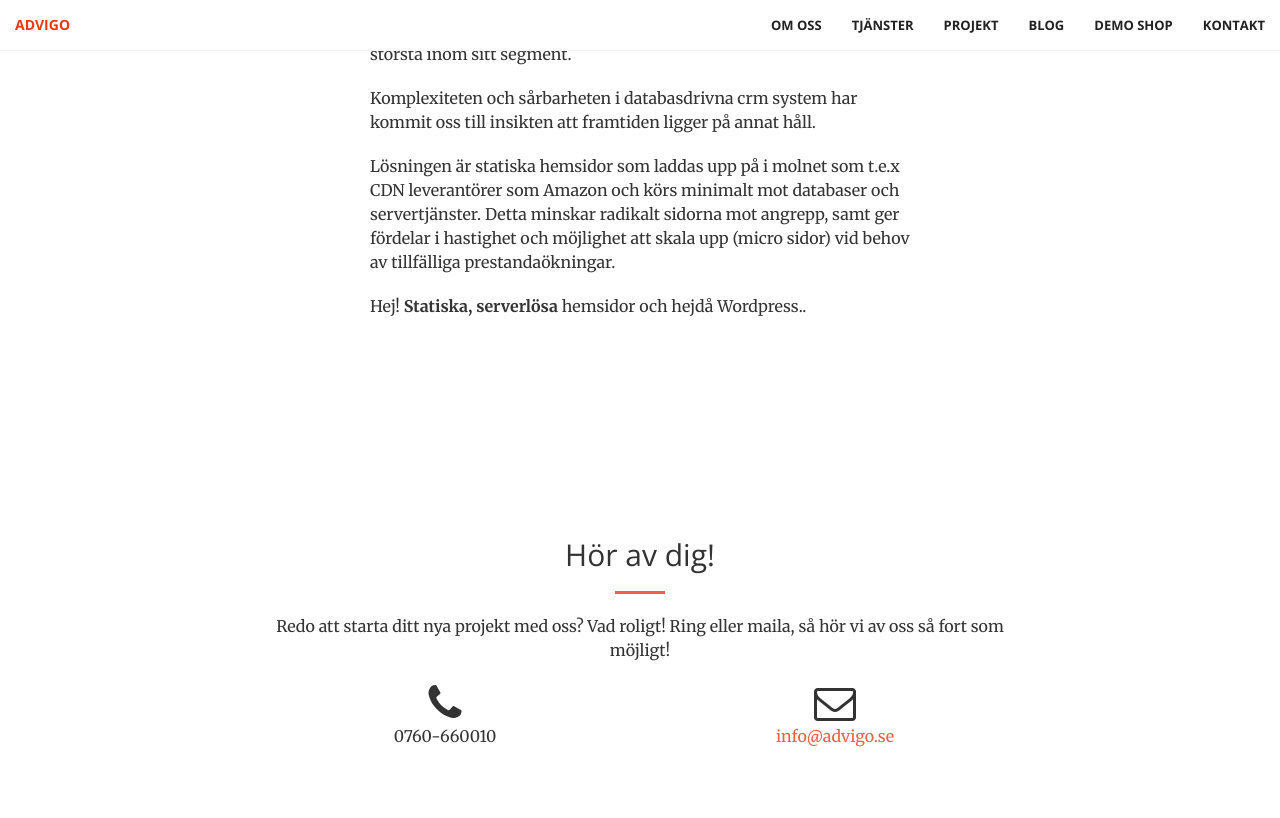
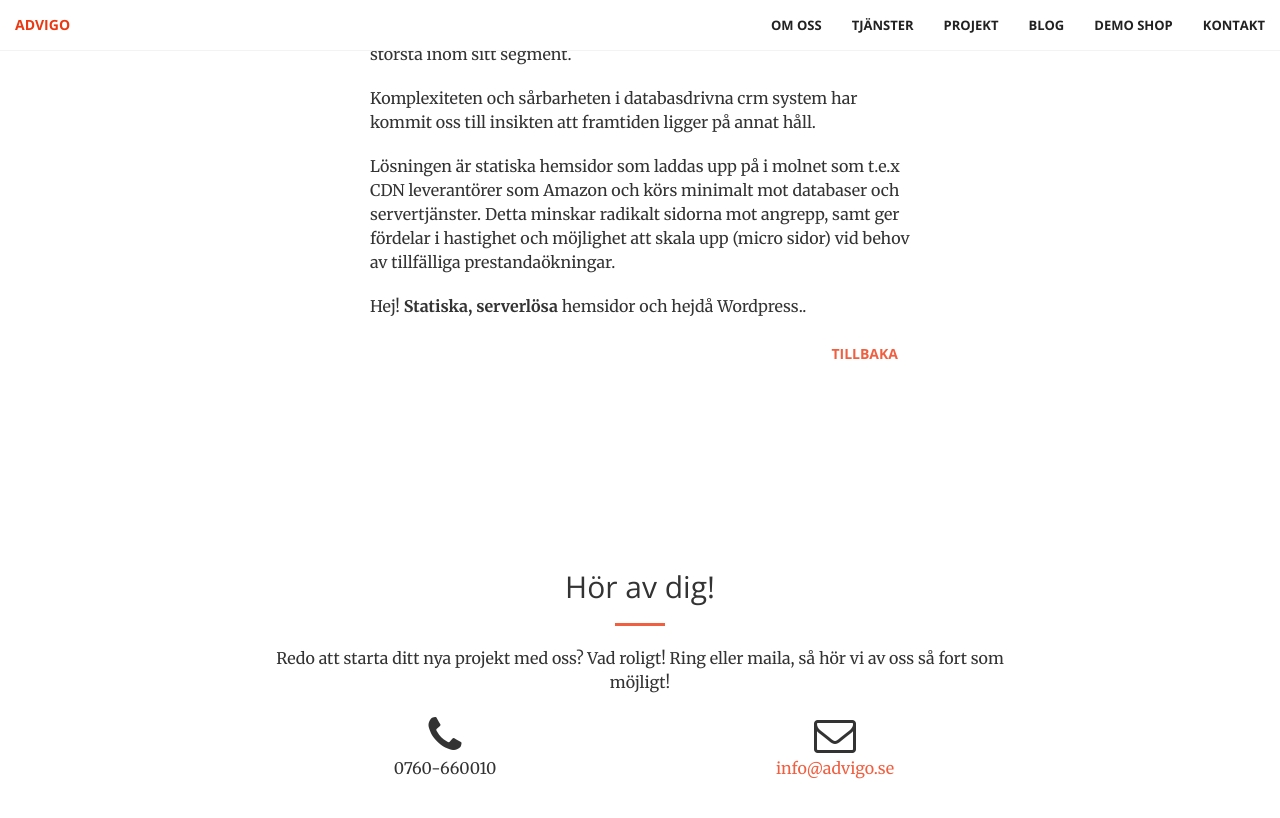
Before and after one commit to advigo/advigo, a Jekyll site: the page built from _posts/2017-02-13-Ny-Hemsida.md, in a window 1280 px wide and 900 px high, scrolled down 712 px. Shown: the top 818 px of the window. Built offline with Jekyll 4.4.1, drawn with Linux system fonts in a browser that asks for light colours.

Commit message:
Added back in blog layout

```diff
--- a/_layouts/post.html
+++ b/_layouts/post.html
@@ -6,7 +6,9 @@ layout: page
     <div class="col-md-6 col-md-offset-3">
       {{ content }}
     </div>
-
+    <div class="col-md-9 blogShort">
+        <a class="btn btn-blog pull-right marginBottom10" href="/blog.html">Tillbaka</a>
+    </div>
   </div>
 
 </section>
```
